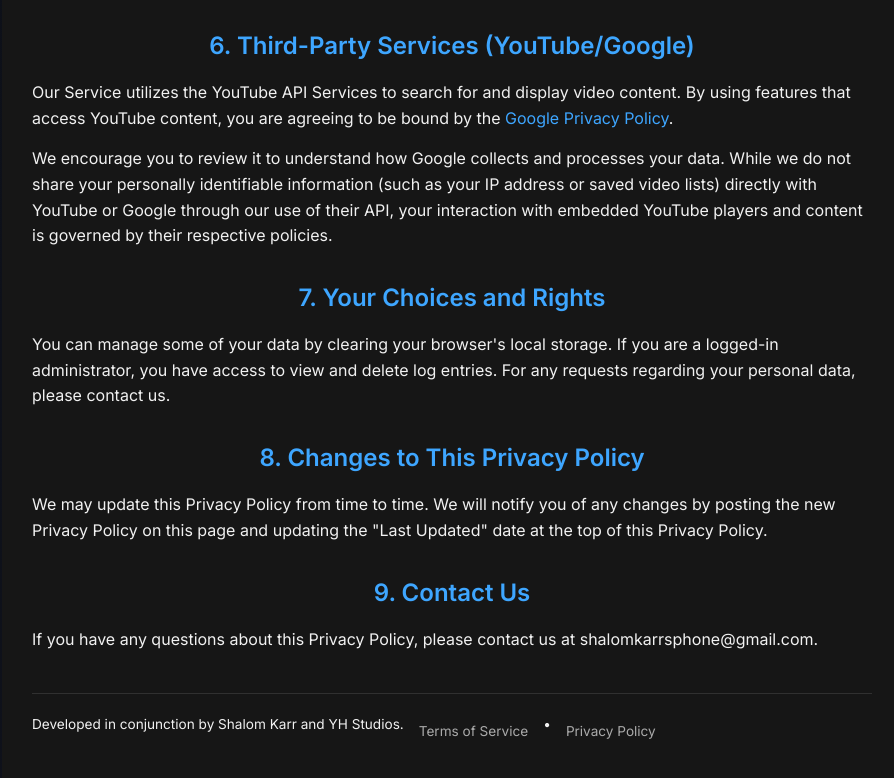
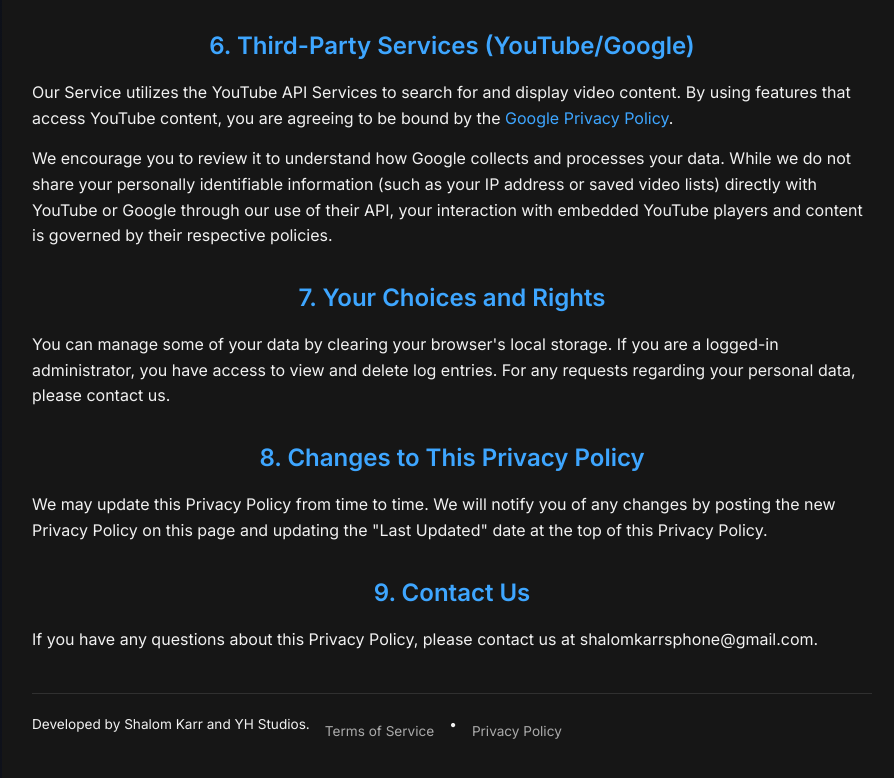
Before and after one commit to Shalom-Karr/SKyoutube.pages.dev, a plain HTML site: page privacy.html in a window 1280 px wide. Shown: the part 2018-2796 px from the top of the page, without its empty margins (188-1082 px from the left). Drawn offline with Linux system fonts and the light colour scheme.

Commit message:
Update privacy.html

```diff
--- a/privacy.html
+++ b/privacy.html
@@ -155,7 +155,7 @@
         <p>If you have any questions about this Privacy Policy, please contact us at shalomkarrsphone@gmail.com.</p>
 
         <div class="footer-links">
-            <p>Developed in conjunction by Shalom Karr and YH Studios.</p>
+            <p>Developed by Shalom Karr and YH Studios.</p>
             <a href="terms.html">Terms of Service</a>
             <p>•</p>
             <a href="privacy.html">Privacy Policy</a>
```
